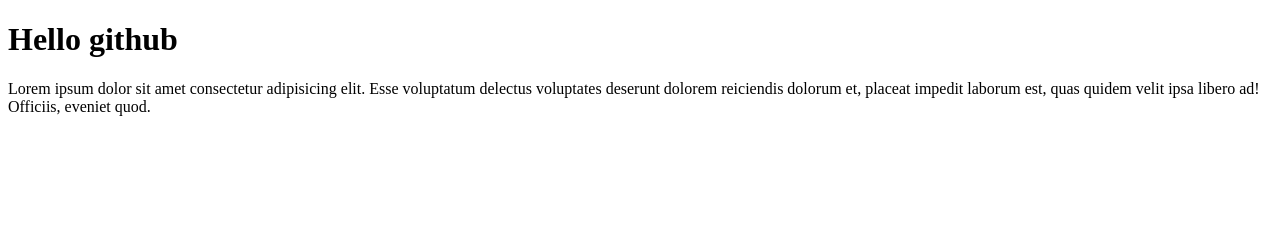
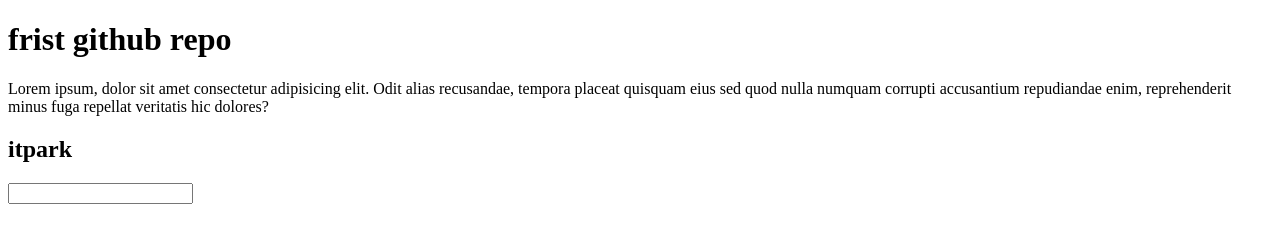
Before and after one commit to Ibragimovsheroz0923/text, a plain HTML site: page index.html in a window 1280 px wide. Drawn offline with Linux system fonts and the light colour scheme.

Commit message:
html file added

```diff
--- a/index.html
+++ b/index.html
@@ -7,8 +7,11 @@
     <title>Document</title>
 </head>
 <body>
-    <h1>Hello github</h1>
-    <p>Lorem ipsum dolor sit amet consectetur adipisicing elit. Esse voluptatum delectus voluptates deserunt dolorem reiciendis dolorum et, placeat impedit laborum est, quas quidem velit ipsa libero ad! Officiis, eveniet quod.</p>
+<h1>frist github repo</h1>
+<p>Lorem ipsum, dolor sit amet consectetur adipisicing elit. Odit alias recusandae, tempora placeat quisquam eius sed quod nulla numquam corrupti accusantium repudiandae enim, reprehenderit minus fuga repellat veritatis hic dolores?</p>
+<h2>itpark</h2>
+<input type="text">
+<label for="hello"></label>
 
 </body>
 </html>
```
